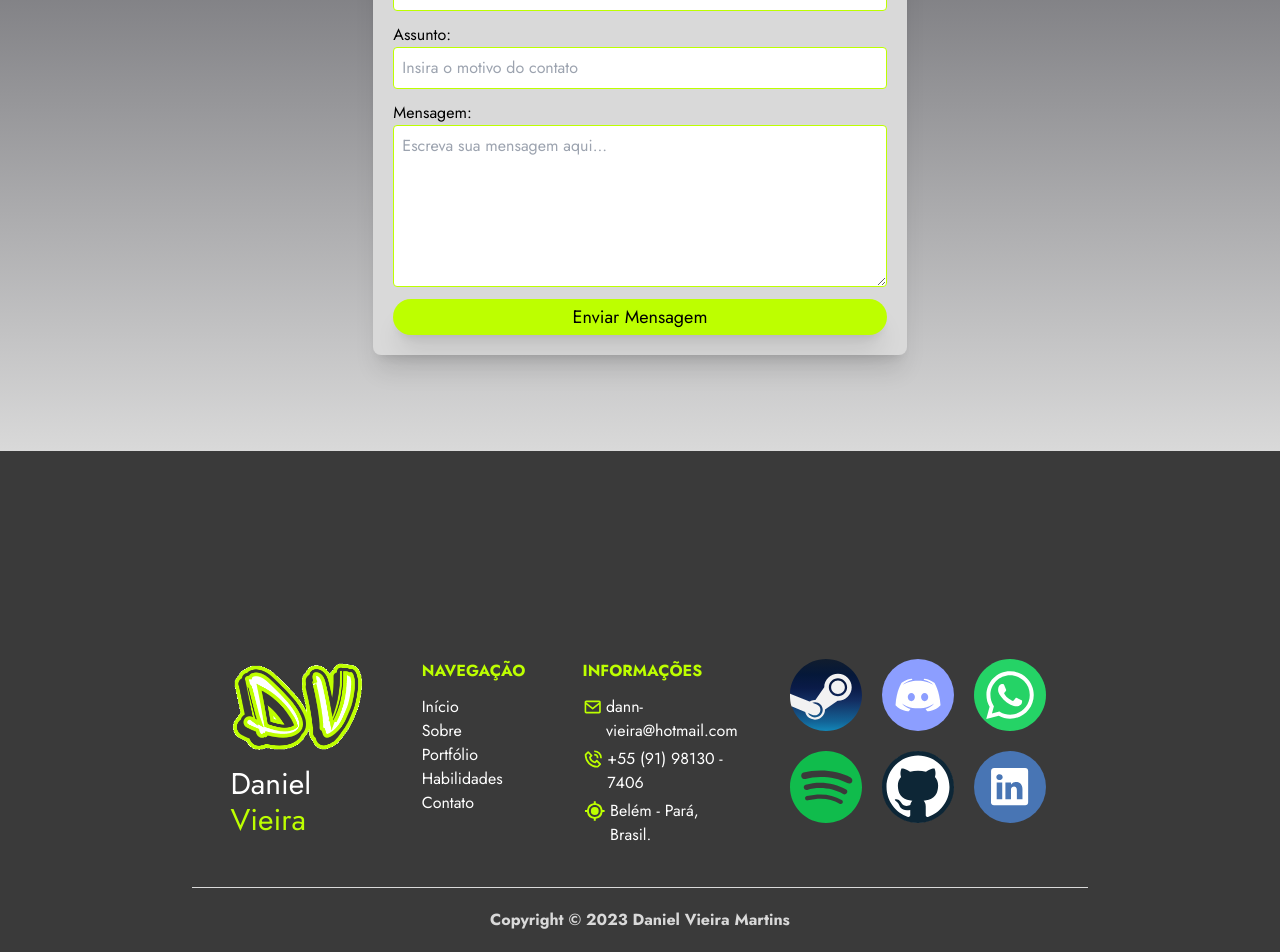
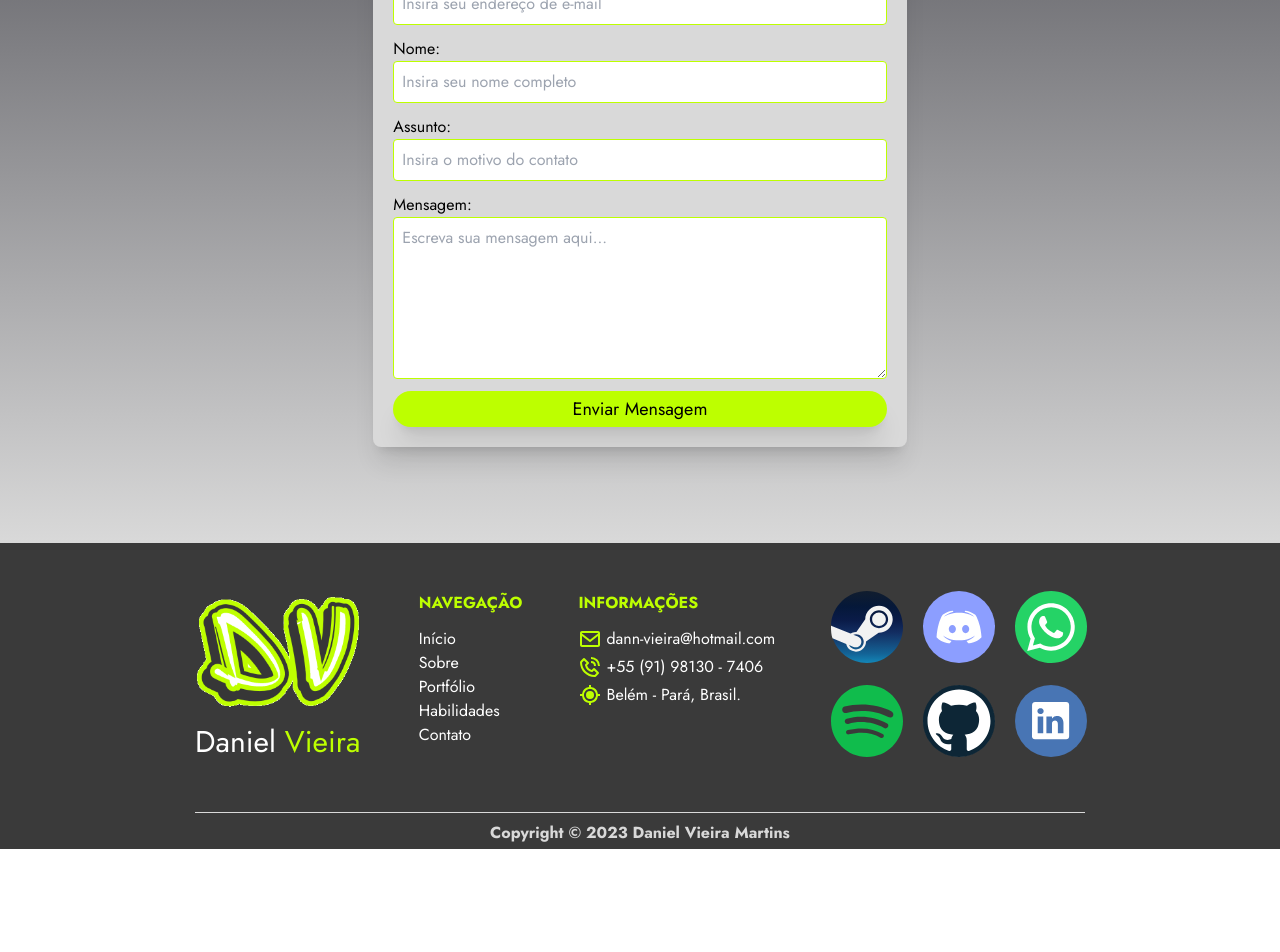
Before and after one commit to d-vieira/d-vieira-portfolio, a Next.js app: page / in a window 1280 px wide. Shown: the part 3186-4138 px from the top of the page. After the commit the page ends 4035 px from the top, so only its background shows below. Built offline with nearby package versions, Linux system fonts and the light colour scheme.

Commit message:
refactor: Footer styles

```diff
--- a/src/components/Contact.tsx
+++ b/src/components/Contact.tsx
@@ -5,7 +5,7 @@ export default function Contact() {
     <section className="flex flex-col items-center -mt-1">
       <div
         id="Contato"
-        className="my-24 flex flex-col items-center gap-8 w-full "
+        className="mt-48 mb-24 flex flex-col items-center gap-8 w-full "
       >
         <h3 className="text-myGreen text-5xl">Contato</h3>
         <EmailForm />
--- a/src/components/Copyright.tsx
+++ b/src/components/Copyright.tsx
@@ -1,9 +1,9 @@
 export default function Copyright() {
   const year = new Date().getUTCFullYear();
   return (
-    <div className="flex flex-col items-center mt-10">
+    <div className="flex flex-col items-center w-full p-1 gap-2">
       <hr className="w-[70%] border-myLightGrey max-md:hidden" />
-      <p className="text-myLightGrey font-bold mt-5 mb-5 max-md:mb-0.5 max-md:w-[90%] max-md:text-center ">
+      <p className="text-myLightGrey font-bold max-md:mb-0.5">
         Copyright © {year} Daniel Vieira Martins
       </p>
     </div>
--- a/src/components/DVLogo.tsx
+++ b/src/components/DVLogo.tsx
@@ -2,11 +2,7 @@ import Image from "next/image";
 
 export default function DVLogo() {
   return (
-    <a
-      title="Ir para: Início"
-      href="#"
-      className="scroll-smooth flex flex-col items-center mt-52 ml-[20%] max-md:mt-20 max-md:ml-0"
-    >
+    <a title="Ir para: Início" href="#" className="flex flex-col items-center ">
       <Image alt="DV Logo" src="/dv-transparent.png" width={170} height={200} />
       <h2 className="text-white text-3xl mt-3 max-md:hidden">
         Daniel
--- a/src/components/Email.tsx
+++ b/src/components/Email.tsx
@@ -33,7 +33,7 @@ export default function Email() {
         dann-vieira@hotmail.com
       </p>
       <dialog
-        className="rounded-xl bg-lime-950 p-2 text-myLightGrey opacity-90 duration-150 ml-[50%]"
+        className="rounded-xl bg-lime-950 p-2 text-myLightGrey opacity-90 duration-150 -mt-10 ml-[45%] max-md:ml-[15%] max-md:-mt-14"
         ref={ref}
       >
         Email copiado com sucesso!
--- a/src/components/Footer.tsx
+++ b/src/components/Footer.tsx
@@ -9,18 +9,18 @@ import Copyright from "./Copyright";
 
 export default function Footer() {
   return (
-    <div className="bg-myDarkGrey max-md:-mt-1">
-      <div className="flex ml-10 max-md:ml-0 max-md:flex-col max-md:items-center max-2xl:lg:mr-72">
+    <div className="bg-myDarkGrey flex flex-col items-center">
+      <div className="flex gap-14 p-12 max-md:flex-col">
         <DVLogo />
 
-        <nav className="mt-52 ml-[6%] max-md:mt-10 max-md:ml-0 max-md:text-center max-md:text-xl">
+        <nav className="max-md:text-center max-md:text-xl">
           <p title="Menu de navegação" className="text-myGreen font-bold mb-3">
             NAVEGAÇÃO
           </p>
           <ul className="text-white">{NAV_SECTIONS.map(NavSeeder)}</ul>
         </nav>
 
-        <div className="mt-52 ml-[6%] max-md:mt-10 max-md:ml-0 max-md:text-center max-md:text-xl">
+        <div className="max-md:text-center max-md:text-xl">
           <p
             title="Menu de informações"
             className="text-myGreen font-bold mb-3"
@@ -34,7 +34,6 @@ export default function Footer() {
 
         <Socials socials={SOCIALS} />
       </div>
-
       <Copyright />
     </div>
   );
--- a/src/components/Phone.tsx
+++ b/src/components/Phone.tsx
@@ -34,7 +34,7 @@ export default function Phone() {
         +55 (91) 98130 - 7406
       </p>
       <dialog
-        className="rounded-xl bg-lime-950 p-2 text-myLightGrey opacity-90 duration-150 ml-[50%]"
+        className="rounded-xl bg-lime-950 p-2 text-myLightGrey opacity-90 duration-150 -mt-[68px] ml-[45%] max-md:ml-[15%] max-md:-mt-[85px]"
         ref={ref}
       >
         Telefone copiado com sucesso!
--- a/src/components/Skills.tsx
+++ b/src/components/Skills.tsx
@@ -8,7 +8,7 @@ import {
 
 export default function Skills() {
   return (
-    <div className="h-full flex flex-col items-center max-md:-mt-1">
+    <div className="h-full flex flex-col items-center -mt-1">
       <h1
         id="Habilidades"
         className="text-myLightGrey text-5xl text-center mt-32 mb-5"
--- a/src/components/Socials.tsx
+++ b/src/components/Socials.tsx
@@ -1,12 +1,11 @@
-import Link from "next/link";
 import { SocialBaseProps } from "./socials/SocialBase";
 
 export default function Socials({ socials }: { socials: SocialsProps[] }) {
   return (
-    <div className="max-h-[170px] flex flex-wrap flex-col gap-5 mt-52 ml-[5%] max-md:mt-16 max-md:w-[250px] max-md:ml-0">
+    <div className="grid grid-cols-3 gap-5">
       {socials.map(({ Social, title, url }) => {
         return (
-          <Link
+          <a
             className="hover:scale-125 duration-200"
             key={title}
             title={title}
@@ -14,7 +13,7 @@ export default function Socials({ socials }: { socials: SocialsProps[] }) {
             target="_blank"
           >
             <Social x={72} y={72} />
-          </Link>
+          </a>
         );
       })}
     </div>
--- a/src/utils/variables.ts
+++ b/src/utils/variables.ts
@@ -79,9 +79,9 @@ export const NAV_SECTIONS = [
 
 export const SOCIALS = [
   { Social: Steam, title: "Perfil na Steam", url: "https://steamcommunity.com/profiles/76561198095134496/"},
+  { Social: Discord, title: "Perfil no Discord", url: "https://discord.gg/Shouzen#9784"},
+  { Social: WhatsApp, title: "Contato no WhatsApp", url: "https://wa.me/5591981307406"},
   { Social: Spotify, title: "Perfil no Spotify", url: "https://open.spotify.com/user/12181092618?si=1db7ccd7b59f4f85"},
-  { Social: Discord, title: "Perfil no Discord", url: "https://discord.gg/Shouzen#9784"},
   { Social: Github, title: "Perfil no Github", url: "https://github.com/d-vieira"},
-  { Social: WhatsApp, title: "Contato no WhatsApp", url: "https://wa.me/5591981307406"},
   { Social: Linkedin, title: "Perfil no LinkedIn", url: "https://www.linkedin.com/in/daniel-vieira-martins/"},
 ]
```
